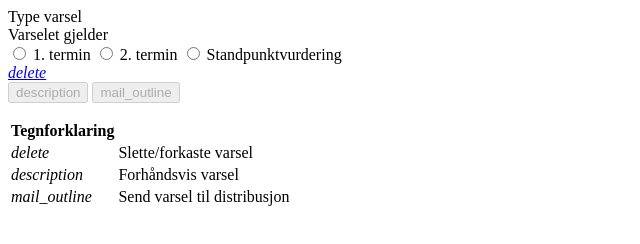
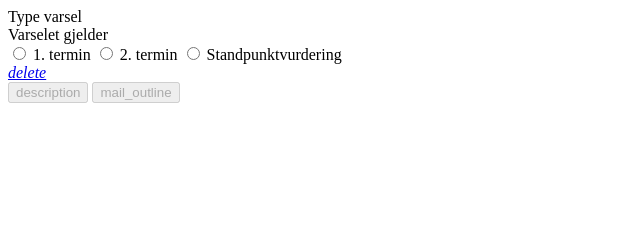
Before and after one commit to telemark-arkiv/minelev, a website: page views/warning.html in a window 1280 px wide. Shown: the whole page, without its empty margins (0-640 px from the left). Drawn offline with nearby package versions, Linux system fonts and the light colour scheme; files that its build step writes are made by us from their sources.

Commit message:
Adds title to all buttons. Removes some helptexts

```diff
--- a/views/warning.html
+++ b/views/warning.html
@@ -24,42 +24,16 @@
       {{>behaviour-categories-list}}
     </div>
     <div class="mdl-card__actions mdl-card--border">
-      <a href="/" id="deleteWarning" class="mdl-button mdl-js-button mdl-button--fab mdl-button--colored mdl-color-text--black" title="Slett varsel"><i class="material-icons">delete</i></a>
+      <a href="/" id="deleteWarning" class="mdl-button mdl-js-button mdl-button--fab mdl-button--colored mdl-color-text--black" title="Slett varsel for {{student.fullName}}"><i class="material-icons">delete</i></a>
       <div class="mdl-layout-spacer"></div>
-      <button type="submit" value="1" id="previewWarning" name="previewWarning" class="mdl-button mdl-js-button mdl-button--fab mdl-button--colored mdl-color-text--black material-icons">description</button>
+      <button type="submit" value="1" id="previewWarning" title="Forhåndsvis varsel for {{student.fullName}}" name="previewWarning" class="mdl-button mdl-js-button mdl-button--fab mdl-button--colored mdl-color-text--black material-icons">description</button>
       <span class="margin-right-5"></span>
-      <button type="submit" value="1" id="submitWarning" name="submitWarning" class="mdl-button mdl-js-button mdl-button--fab mdl-button--colored mdl-color-text--black material-icons">mail_outline</button>
+      <button type="submit" value="1" id="submitWarning" title="Send varsel til {{student.fullName}}" name="submitWarning" class="mdl-button mdl-js-button mdl-button--fab mdl-button--colored mdl-color-text--black material-icons">mail_outline</button>
     </div>
     </form>
   </div>
   <div class="mdl-cell mdl-cell--3-col"></div>
 </div>
 
-<div class="mdl-grid">
-  <div class="mdl-cell mdl-cell--3-col"></div>
-  <table class="mdl-cell--6-col mdl-cell--8-col-tablet">
-    <tbody>
-    <tr>
-      <td class="mdl-data-table__cell--non-numeric">
-        <strong>Tegnforklaring</strong>
-      </td>
-    </tr>
-    <tr>
-      <td class="mdl-data-table__cell--non-numeric"><i class="material-icons">delete</i></td>
-      <td class="mdl-data-table__cell--non-numeric">Slette/forkaste varsel</td>
-    </tr>
-    <tr>
-      <td class="mdl-data-table__cell--non-numeric"><i class="material-icons">description</i></td>
-      <td class="mdl-data-table__cell--non-numeric">Forhåndsvis varsel</td>
-    </tr>
-    <tr>
-      <td class="mdl-data-table__cell--non-numeric"><i class="material-icons">mail_outline</i></td>
-      <td class="mdl-data-table__cell--non-numeric">Send varsel til distribusjon</td>
-    </tr>
-    </tbody>
-  </table>
-  <div class="mdl-cell mdl-cell--3-col"></div>
-</div>
-
 <!-- Helperscript for form -->
 <script src="/public/js/warning-form.js"></script>
```
Also changed, not shown: views/partials/search-students-box.html (+1 -1 lines), views/search-results.html (+0 -21 lines).
